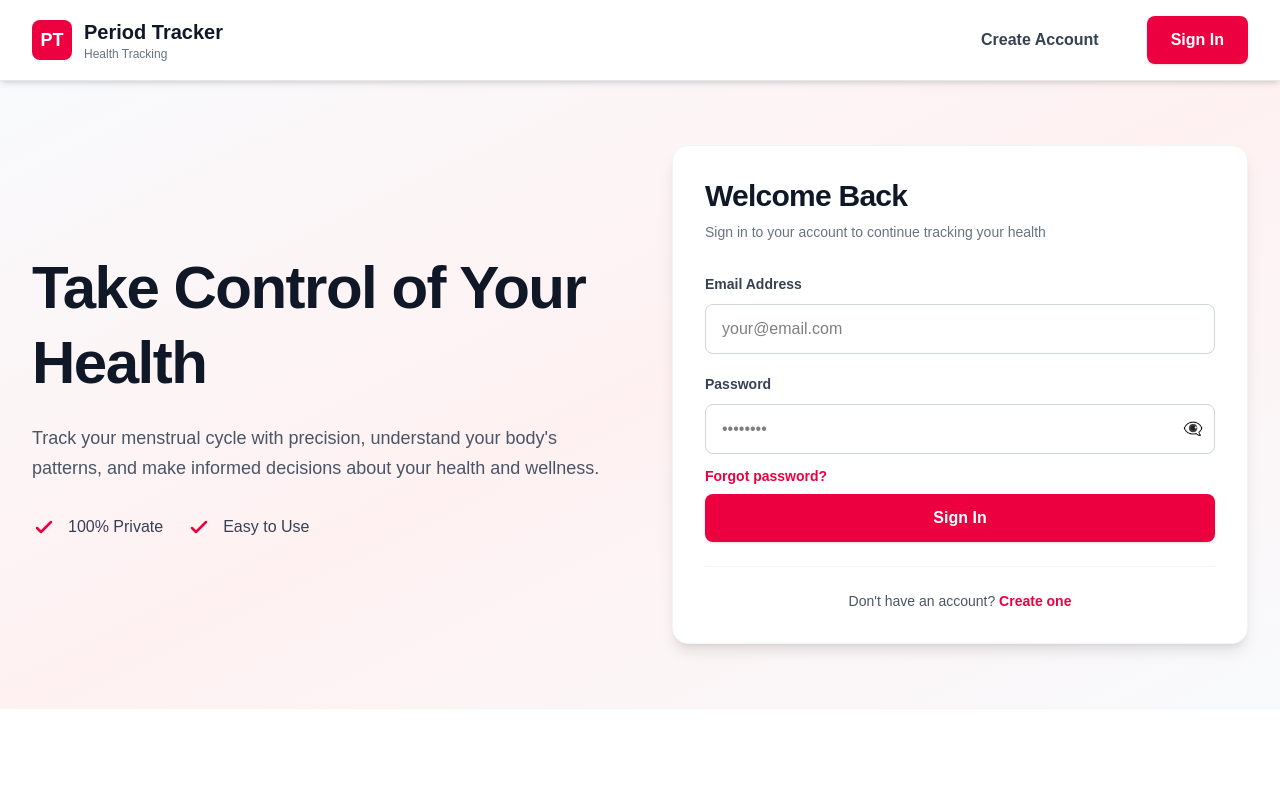
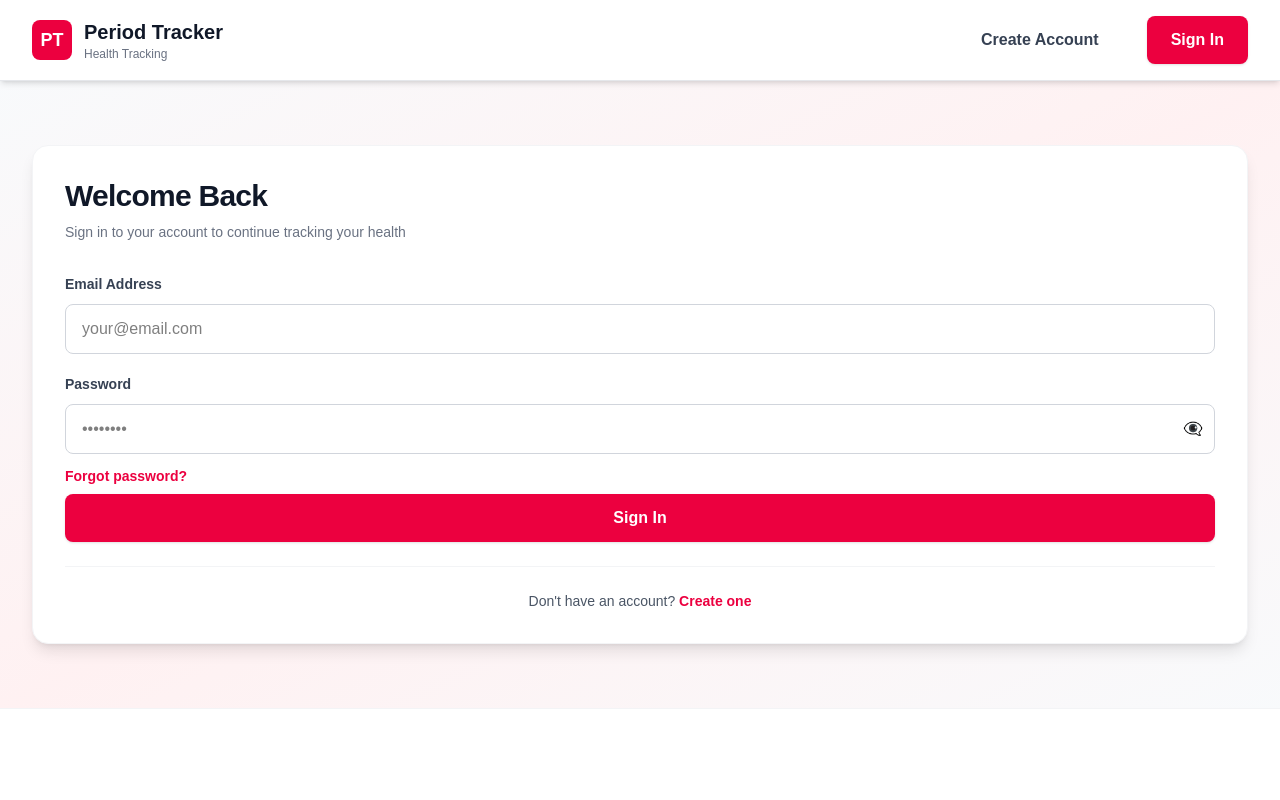
Before and after one commit to NehaMary23/Period-Tracker, a Next.js app in the folder frontend/: page /login in a window 1280 px wide. Shown: the top 800 px of the page. Built offline with nearby package versions, Linux system fonts and the light colour scheme; no server answers.

Commit message:
completed

```diff
--- a/frontend/src/app/login/page.tsx
+++ b/frontend/src/app/login/page.tsx
@@ -360,9 +360,9 @@ export default function LoginPage() {
       {/* Hero Section with Login Form */}
       <div className="flex-1 bg-gradient-to-br from-slate-50 via-rose-50 to-slate-50">
         <div className="max-w-7xl mx-auto px-4 sm:px-6 lg:px-8 py-8 sm:py-12 lg:py-16">
-          <div className="grid grid-cols-1 lg:grid-cols-2 gap-8 sm:gap-12 lg:gap-16 items-center">
+          <div className="grid grid-cols-1 xs:grid-cols-2 gap-8 sm:gap-12 lg:gap-16 items-center">
             {/* Left Side - Content */}
-            <div className="hidden sm:block">
+            <div className="hidden xs:block">
               <h1 className="text-2xl sm:text-3xl md:text-4xl lg:text-5xl xl:text-6xl font-bold text-gray-900 mb-4 sm:mb-6 leading-tight tracking-tight">
                 Take Control of Your Health
               </h1>
--- /dev/null
+++ b/frontend/tailwind.config.ts
@@ -0,0 +1,18 @@
+import type { Config } from 'tailwindcss'
+
+const config: Config = {
+  content: [
+    './src/pages/**/*.{js,ts,jsx,tsx,mdx}',
+    './src/components/**/*.{js,ts,jsx,tsx,mdx}',
+    './src/app/**/*.{js,ts,jsx,tsx,mdx}',
+  ],
+  theme: {
+    extend: {
+      screens: {
+        'xs': '500px',
+      },
+    },
+  },
+  plugins: [],
+}
+export default config
```
